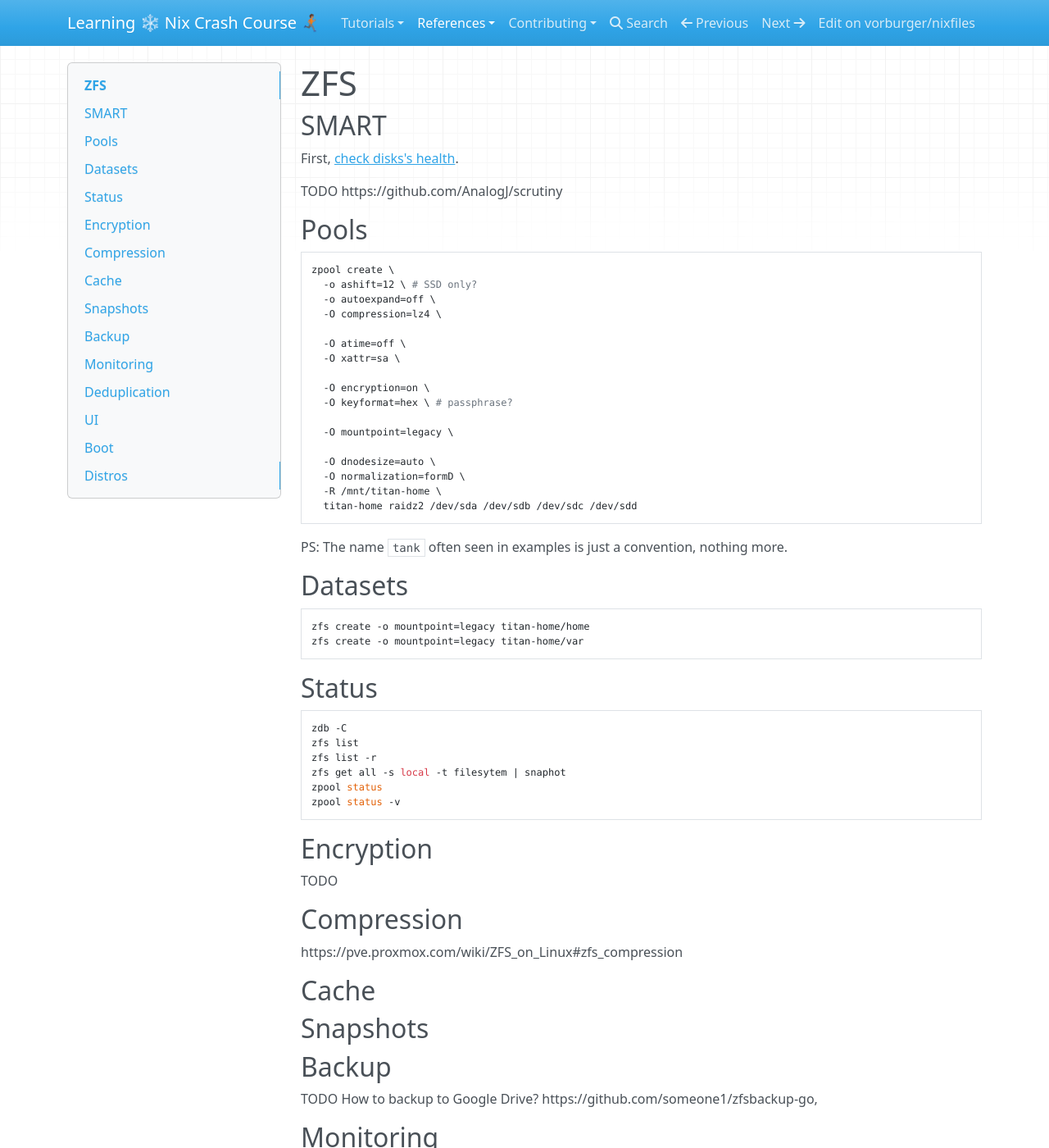
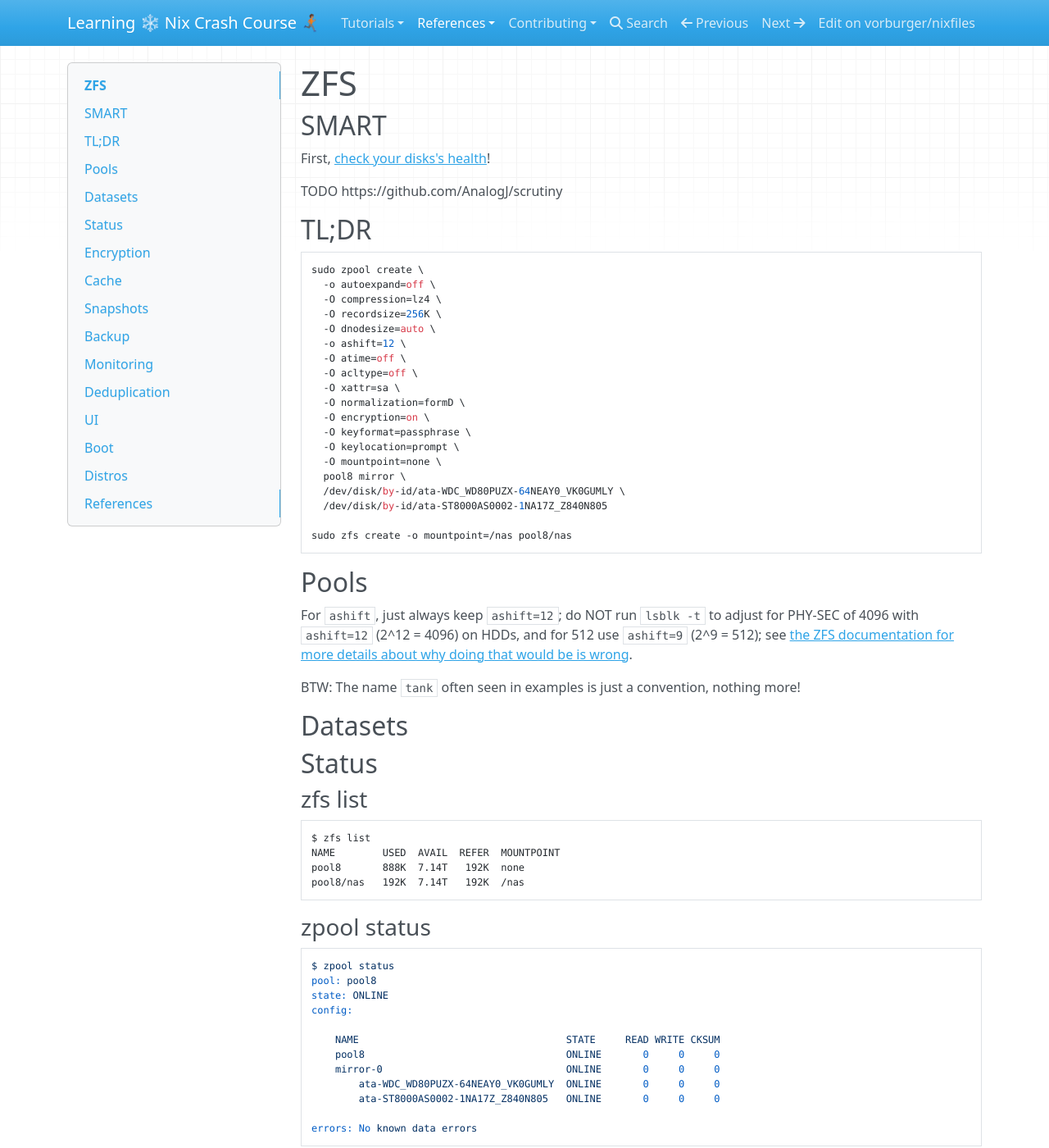
Before and after one commit to vorburger/nixfiles, an MkDocs documentation site: the page built from docs/docs/reference/zfs.md, in a window 1280 px wide and 1400 px high. Shown: the whole window at 82% size. Built offline with MkDocs 1.6.1, drawn with Linux system fonts in a browser that asks for light colours; nearby versions of some CDN libraries; some of the changed text lies outside the part shown.

Commit message:
docs: ZFS

```diff
--- a/docs/docs/reference/zfs.md
+++ b/docs/docs/reference/zfs.md
@@ -2,53 +2,77 @@
 
 ## SMART
 
-First, [check disks's health](smart.md).
+First, [check your disks's health](smart.md)!
 
 TODO https://github.com/AnalogJ/scrutiny
 
+## TL;DR
+
+    sudo zpool create \
+      -o autoexpand=off \
+      -O compression=lz4 \
+      -O recordsize=256K \
+      -O dnodesize=auto \
+      -o ashift=12 \
+      -O atime=off \
+      -O acltype=off \
+      -O xattr=sa \
+      -O normalization=formD \
+      -O encryption=on \
+      -O keyformat=passphrase \
+      -O keylocation=prompt \
+      -O mountpoint=none \
+      pool8 mirror \
+      /dev/disk/by-id/ata-WDC_WD80PUZX-64NEAY0_VK0GUMLY \
+      /dev/disk/by-id/ata-ST8000AS0002-1NA17Z_Z840N805
+
+    sudo zfs create -o mountpoint=/nas pool8/nas
+
 ## Pools
 
-    zpool create \
-      -o ashift=12 \ # SSD only?
-      -o autoexpand=off \
-      -O compression=lz4 \
+For `ashift`, just always keep `ashift=12`; do NOT run `lsblk -t` to adjust for PHY-SEC of 4096 with `ashift=12` (2^12 = 4096) on HDDs, and for 512 use `ashift=9` (2^9 = 512); see [the ZFS documentation for more details about why doing that would be is wrong](https://openzfs.github.io/openzfs-docs/Performance%20and%20Tuning/Hardware.html#flash-pages).
 
-      -O atime=off \
-      -O xattr=sa \
-
-      -O encryption=on \
-      -O keyformat=hex \ # passphrase?
-
-      -O mountpoint=legacy \
-
-      -O dnodesize=auto \
-      -O normalization=formD \
-      -R /mnt/titan-home \
-      titan-home raidz2 /dev/sda /dev/sdb /dev/sdc /dev/sdd
-
-PS: The name `tank` often seen in examples is just a convention, nothing more.
+BTW: The name `tank` often seen in examples is just a convention, nothing more!
 
 ## Datasets
 
-    zfs create -o mountpoint=legacy titan-home/home
-    zfs create -o mountpoint=legacy titan-home/var
-
 ## Status
 
-    zdb -C
-    zfs list
-    zfs list -r
-    zfs get all -s local -t filesytem | snaphot
-    zpool status
-    zpool status -v
+### zfs list
+
+    $ zfs list
+    NAME        USED  AVAIL  REFER  MOUNTPOINT
+    pool8       888K  7.14T   192K  none
+    pool8/nas   192K  7.14T   192K  /nas
+
+### zpool status
+
+    $ zpool status
+    pool: pool8
+    state: ONLINE
+    config:
+
+        NAME                                   STATE     READ WRITE CKSUM
+        pool8                                  ONLINE       0     0     0
+        mirror-0                               ONLINE       0     0     0
+            ata-WDC_WD80PUZX-64NEAY0_VK0GUMLY  ONLINE       0     0     0
+            ata-ST8000AS0002-1NA17Z_Z840N805   ONLINE       0     0     0
+
+    errors: No known data errors
+
+### zpool history
+
+    sudo zpool history pool8
 
 ## Encryption
 
-TODO
+TODO How to mount encrypted datasets at boot, with `keylocation=prompt` - without storing the passphrase in plain text in public Git repo? Check NixOS, and see also https://wiki.archlinux.org/title/ZFS#Native_encryption.
 
-## Compression
+    zfs change-key pool8
 
-https://pve.proxmox.com/wiki/ZFS_on_Linux#zfs_compression
+    zfs change-key -o keyformat=raw -o keylocation=zfs-key pool8
+
+It's instantaneous, and does not need to rewrite or re-encrypt any of your data.
 
 ## Cache
 
@@ -60,13 +84,11 @@ TODO How to backup to Google Drive? https://github.com/someone1/zfsbackup-go,
 
 ## Monitoring
 
-https://github.com/pdf/zfs_exporter
+TODO https://github.com/pdf/zfs_exporter
 
 ## Deduplication
 
-https://github.com/openzfs/zfs/discussions/15896 ?
-
-Very slow?
+TODO With https://github.com/openzfs/zfs/discussions/15896, is it still very slow?
 
 ## UI
 
@@ -84,3 +106,8 @@ NixOS can be made to boot from ZFS directly (modulo one VFAT for UEFI)
 ZFS is well integrated into NixOS; on other distros it may be slightly more of a PITA.
 
 https://www.truenas.com is a storage distro built around ZFS.
+
+## References
+
+- https://wiki.archlinux.org/title/ZFS
+- https://openzfs.org
```
Also changed, not shown: ToDo.md (+0 -4 lines).
